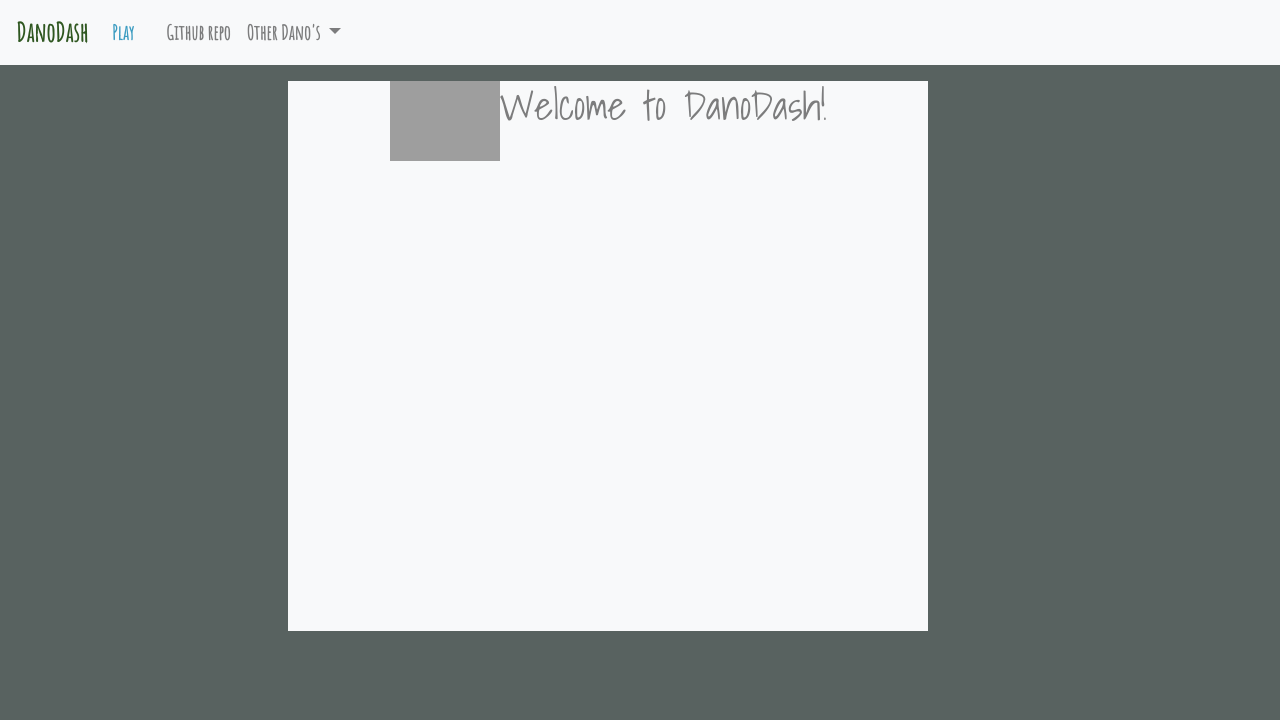
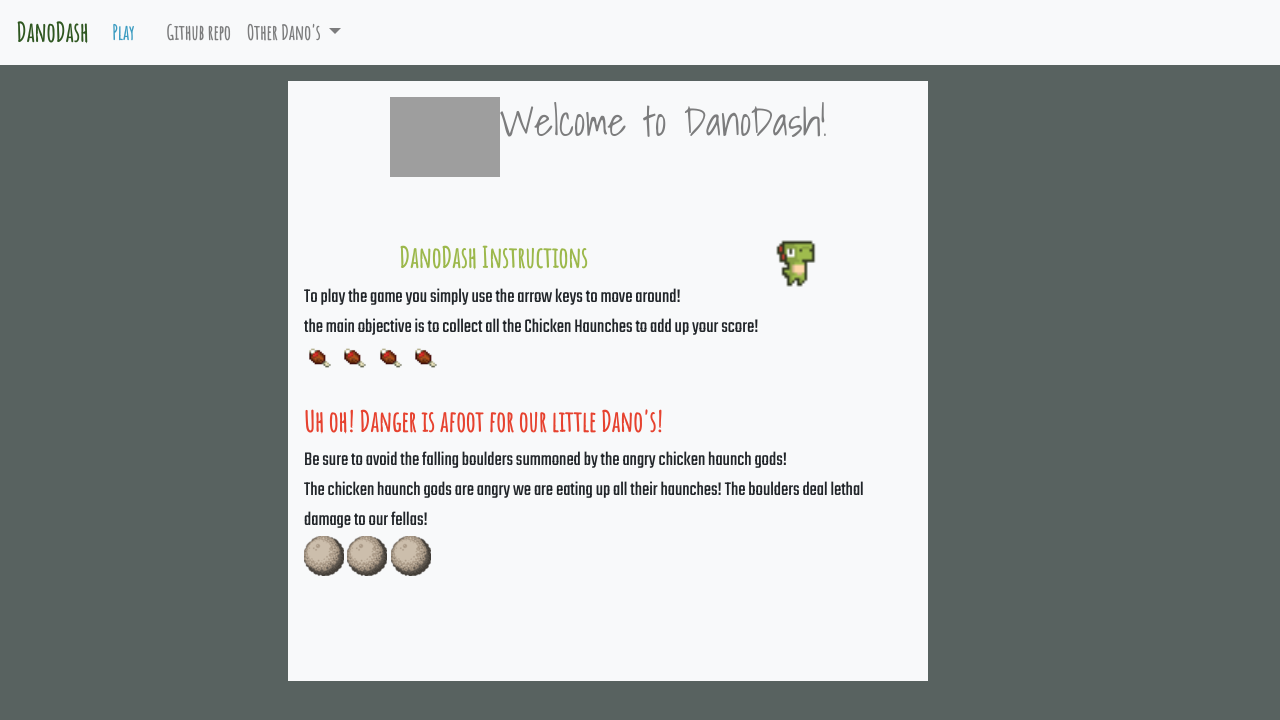
Before and after one commit to ImDanosaur/DinoDash, a plain HTML site: page index.html in a window 1280 px wide. Drawn offline with nearby package versions, Linux system fonts and the light colour scheme; grey boxes are pictures that could not be loaded.

Commit message:
Added full landing page and changed colors for the actual game page, making note to commit more often.

```diff
--- a/game/game.css
+++ b/game/game.css
@@ -2,5 +2,5 @@ body {
   margin: 0;
   display: flex;
   justify-content: center;
-  background: #154603;
+  background: #4a4f48c2;
 }
--- a/index.css
+++ b/index.css
@@ -1,4 +1,5 @@
 @import url('https://fonts.googleapis.com/css?family=Amatic+SC|Shadows+Into+Light&display=swap');
+@import url('https://fonts.googleapis.com/css?family=Teko&display=swap');
 
 body{
   background: #586260;
@@ -23,11 +24,12 @@ body{
   padding: .25rem 1.5rem;
   clear: both;
   font-weight: 400;
-  color:#1d93fb;
+  color: #1d93fb;
   text-align: inherit;
   white-space: nowrap;
   background-color: transparent;
   border: 0;
+  font-size: x-large;
 }
 
 #two{
@@ -41,6 +43,7 @@ body{
   white-space: nowrap;
   background-color: transparent;
   border: 0;
+  font-size: x-large;
 }
 
 #three{
@@ -54,20 +57,26 @@ body{
   white-space: nowrap;
   background-color: transparent;
   border: 0;
+  font-size: x-large;
+
 }
 
 /* ---------------Temp Body Content Location---------------------  */
 
 .body-content{
+  display: flex;
+  justify-content: center;
   margin-top: 1rem;
   margin-left: 18rem;
   position: relative;
   background: #f8f9fa;
-  height: 550px;
+  height: 600px;
   width: 50%;
+  padding: 1rem;
 }
 
-.dano-info{
+.dano-header{
+  margin-bottom: 4rem;
   display:flex;
   justify-content: center;
   font-family: 'Shadows Into Light', cursive;
@@ -78,3 +87,35 @@ body{
   height: 80px;
   width: 110px;
 }
+
+#dano{
+  transform: scale(1.5);
+  width: 40px;
+}
+
+.dano-info-header{
+  display: flex;
+  justify-content: space-around;
+}
+
+.h3, h3 {
+  font-size: 1.75rem;
+  font-weight: bold;
+  color: #9cb84b;
+}
+
+.p, p{
+  font-family: 'teko';
+  margin: 0;
+  font-weight: normal;
+}
+
+.haunches{
+  margin-bottom: 2rem;
+}
+
+.h4, h4{
+  font-size: 1.75rem;
+  font-weight: bold;
+  color: #e6422f;
+}
--- a/index.html
+++ b/index.html
@@ -42,9 +42,36 @@
 
     <div class="body-content">
       <div class="info-page">
-        <div class="dano-info">
+        <div class="dano-header">
         <img src="https://i.imgur.com/q3ehgGf.png" id="photo"/>
         <h1>Welcome to DanoDash!</h1>
+        </div>
+        <div class="dano-info-header">
+          <h3>DanoDash Instructions</h3>
+          <img src="./landingAssets/DinoSprites_vita.gif" id="dano"/>
+        </div>
+        <div class="dano-info-text">
+          <p>To play the game you simply use the arrow keys to move around!</p>
+          <p>the main objective is to collect all the Chicken Haunches to add up your score!</p>
+          <div class="haunches">
+            <img src="assets/haunch.png" />
+            <img src="assets/haunch.png" />
+            <img src="assets/haunch.png" />
+            <img src="assets/haunch.png" />
+          </div>
+        </div>
+        <div class="danger-header">
+          <h4>Uh oh! Danger is afoot for our little Dano's!</h4>
+        </div>
+        <div class="danger-text">
+          <p>
+          Be sure to avoid the falling boulders summoned by the angry chicken haunch gods!
+          <br />
+          The chicken haunch gods are angry we are eating up all their haunches! The boulders deal lethal damage to our fellas!
+          </p>
+          <img src="assets/boulder.png" />
+          <img src="assets/boulder.png" />
+          <img src="assets/boulder.png" />
         </div>
       </div>
     </div>
```
Also changed, not shown: landingLinks/gameDetails/gamedetails.html (deleted, +0 -48 lines), landingLinks/gameDetails/gamedetails.js (deleted).
